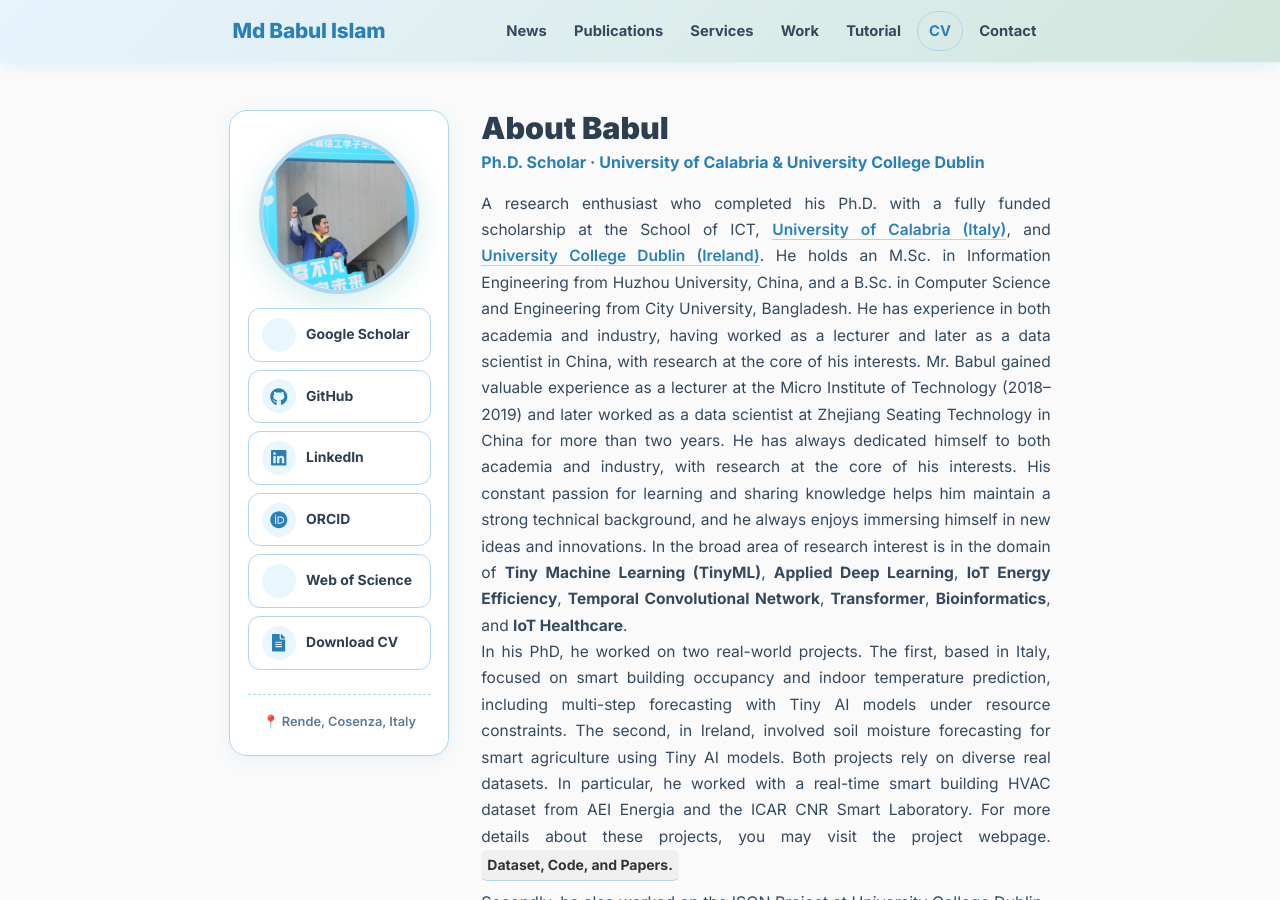
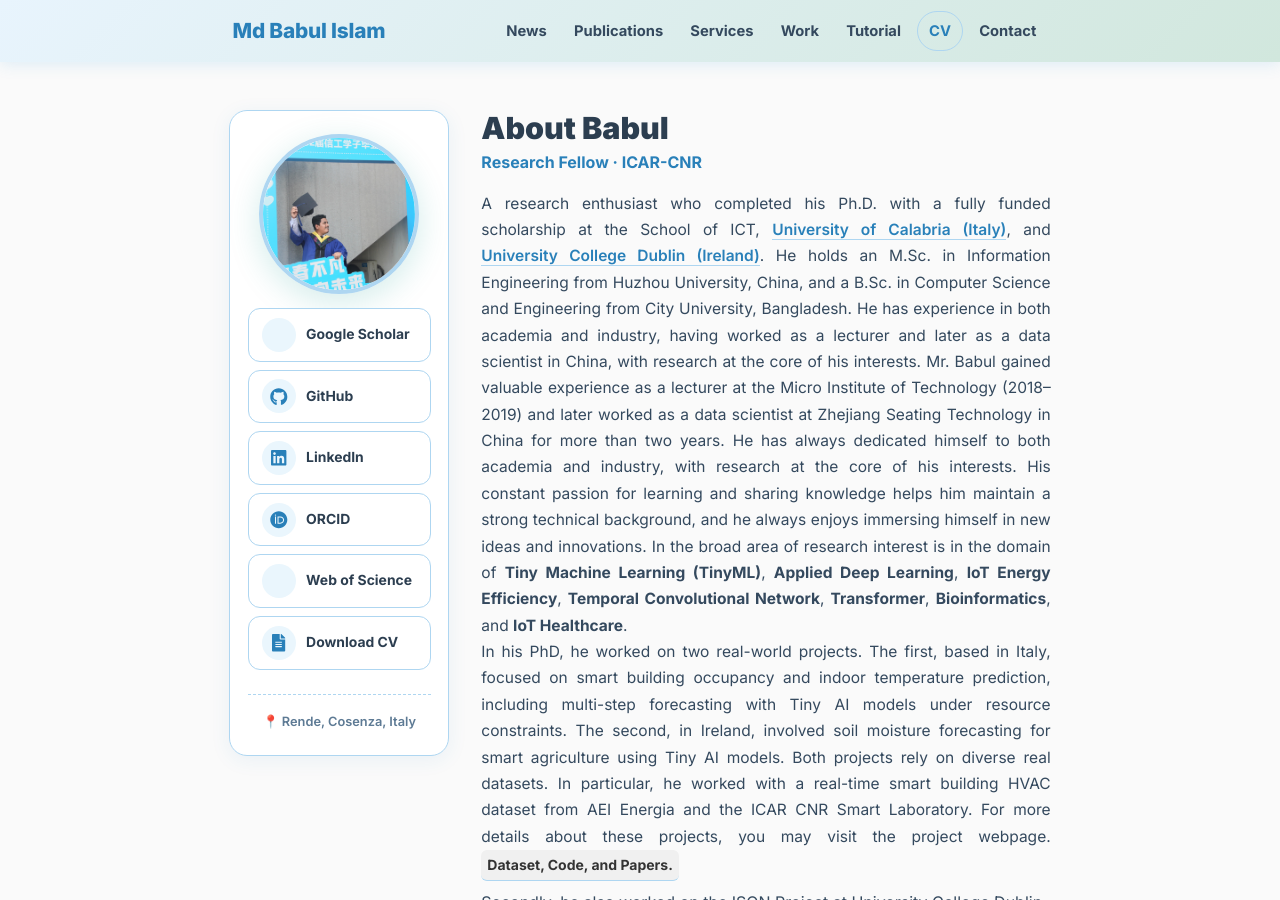
Before and after one commit to babulcseian/web22, a Jekyll site: the page built from index.md, in a window 1280 px wide and 900 px high. Built offline with Jekyll 4.4.1, drawn with Linux system fonts in a browser that asks for light colours; a style sheet for code colours, icons or effects is not loaded.

Commit message:
Update hero role in home layout

```diff
--- a/_layouts/home.html
+++ b/_layouts/home.html
@@ -194,7 +194,7 @@ layout: default
   <!-- Right column: bio -->
   <div class="hero-bio">
     <h1 class="hero-name">About Babul</h1>
-    <div class="hero-role">Ph.D. Scholar · University of Calabria &amp; University College Dublin</div>
+    <div class="hero-role">Research Fellow · ICAR-CNR</div>
 
 
 <p align="justify"> A research enthusiast who completed his Ph.D. with a fully funded scholarship at the School of ICT,
```
